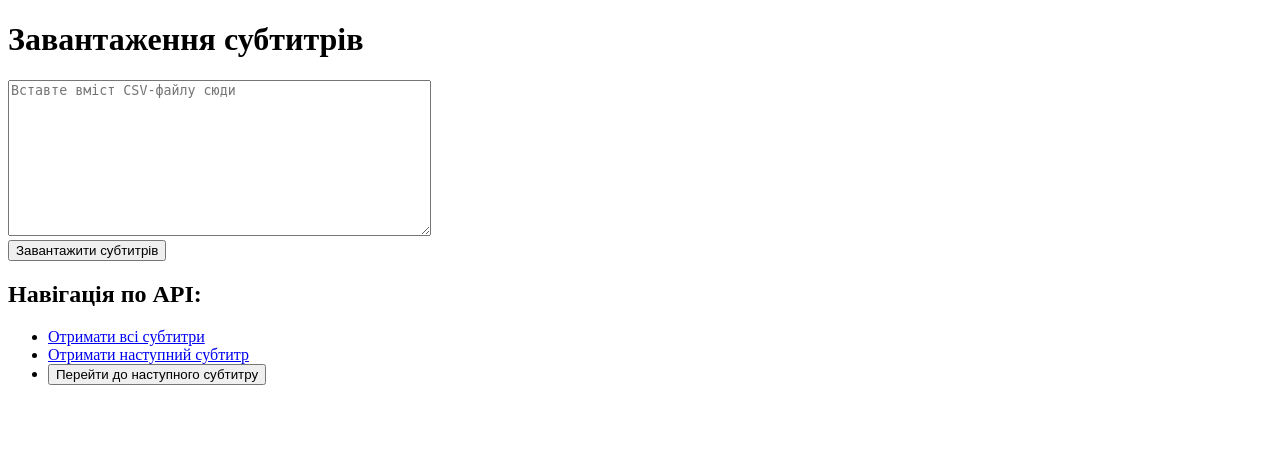
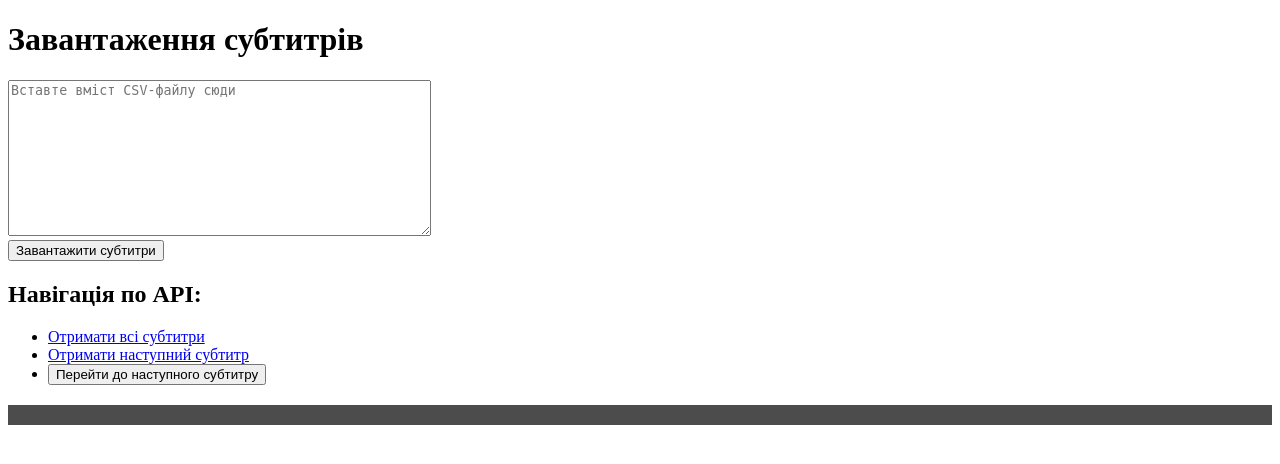
Before and after one commit to YanaTsybata/subtitle_api, a Flask app: template templates/index.html in a window 1280 px wide. Shown: the top 464 px of the page. Run offline with Flask 3, Linux system fonts and the light colour scheme; the template is opened without the code that fills it, so the values that code supplies are empty; some libraries are stand-ins or nearby versions.

Commit message:
update str, add fnct to index html

```diff
--- a/app.py
+++ b/app.py
@@ -1,4 +1,4 @@
-from flask import Flask, request, jsonify, render_template_string
+from flask import Flask, request, jsonify, render_template
 from flask_sqlalchemy import SQLAlchemy
 import csv
 from io import StringIO
@@ -23,18 +23,16 @@ current_subtitle_index = 0
 
 @app.route('/')
 def home():
-    with open('templates/index.html', 'r') as file:
-        template = file.read()
-    return render_template_string('index.html')
+    return render_template('index.html')
 
 @app.route('/api/subtitles/upload', methods=['POST'])
-def upload_subtites():
+def upload_subtitles():
     data = request.json.get('data')
     if not data:
         return jsonify({'error': 'No data provided'}), 400
 
     try:
-        #read csv
+        # read csv
         stream = StringIO(data)
         csv_reader = csv.DictReader(stream)
 
@@ -48,7 +46,7 @@ def upload_subtites():
             )
             db.session.add(new_subtitle)
         db.session.commit()
-        return jsonify({'message': 'Subtitles uploaded succesfully'}), 201
+        return jsonify({'message': 'Subtitles uploaded successfully'}), 201
     except Exception as e:
         db.session.rollback()
         return jsonify({'error': str(e)}), 400
@@ -73,8 +71,7 @@ def get_next_subtitle():
     else:
         return jsonify({'message': 'No more subtitles available'}), 404
 
-
-@app.route('/api/subtitles/advance', methods=['Post'])
+@app.route('/api/subtitles/advance', methods=['POST'])
 def advance_subtitle():
     global current_subtitle_index
     current_subtitle_index += 1
@@ -89,7 +86,7 @@ def advance_subtitle():
         current_subtitle_index = len(subtitles) - 1
         return jsonify({'message': 'Reached the end of subtitles'}), 200
 
-# all subtitless
+# all subtitles
 @app.route('/api/subtitles', methods=['GET'])
 def get_all_subtitles():
 
--- a/templates/index.html
+++ b/templates/index.html
@@ -5,12 +5,22 @@
     <meta name="viewport" content="width=device-width, initial-scale=1.0">
     <title>Завантаження субтитрів</title>
     <script src="https://cdnjs.cloudflare.com/ajax/libs/axios/0.21.1/axios.min.js"></script>
+    <style>
+        #subtitleDisplay {
+            font-size: 24px;
+            text-align: center;
+            margin-top: 20px;
+            padding: 10px;
+            background-color: rgba(0,0,0,0.7);
+            color: white;
+        }
+    </style>
 </head>
 <body>
     <h1>Завантаження субтитрів</h1>
-        <textarea id="subtitleText" rows="10" cols="50" placeholder="Вставте вміст CSV-файлу сюди"></textarea>
+    <textarea id="subtitlesText" rows="10" cols="50" placeholder="Вставте вміст CSV-файлу сюди"></textarea>
     <br>
-        <button onclick="uploadSubtitles()">Завантажити субтитрів</button>
+    <button onclick="uploadSubtitles()">Завантажити субтитри</button>
     <br>
     <h2>Навігація по API:</h2>
     <ul>
@@ -18,17 +28,17 @@
         <li><a href="/api/subtitles/next" target="_blank">Отримати наступний субтитр</a></li>
         <li><button onclick="advanceSubtitle()">Перейти до наступного субтитру</button></li>
     </ul>
+    <div id="subtitleDisplay"></div>
     <div id="result"></div>
-
     <script>
         function uploadSubtitles() {
             const subtitlesText = document.getElementById('subtitlesText').value;
             axios.post('/api/subtitles/upload', { data: subtitlesText })
                 .then(response => {
-                        document.getElementById('result').innerText = 'Субтитры успешно загружены';
+                    document.getElementById('result').innerText = 'Субтитри успішно завантажено';
                 })
                 .catch(error => {
-                        document.getElementById('result').innerText = 'Ошибка при загрузке: ' + error.response.data.error;
+                    document.getElementById('result').innerText = 'Помилка при завантаженні: ' + error.response.data.error;
                 });
         }
 
@@ -36,9 +46,21 @@
             axios.post('/api/subtitles/advance')
                 .then(response => {
                     document.getElementById('result').innerText = response.data.message;
+                    showNextSubtitle();
                 })
                 .catch(error => {
-                        document.getElementById('result').innerText = 'Ошибка: ' + error.response.data.message;
+                    document.getElementById('result').innerText = 'Помилка: ' + error.response.data.message;
+                });
+        }
+
+        function showNextSubtitle() {
+            axios.get('/api/subtitles/next')
+                .then(response => {
+                    const subtitle = response.data;
+                    document.getElementById('subtitleDisplay').innerText = subtitle.text;
+                })
+                .catch(error => {
+                    document.getElementById('result').innerText = 'Помилка: ' + error.response.data.message;
                 });
         }
     </script>
```
Lines whose indentation alone changed are shown as unchanged.
